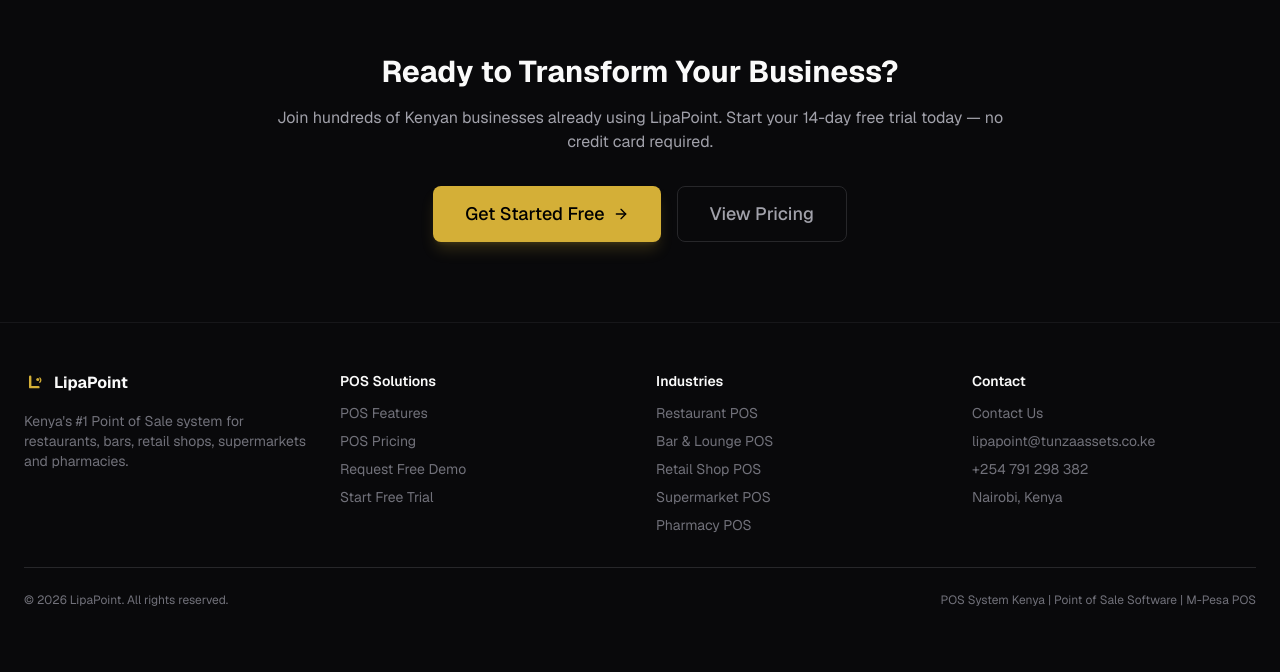
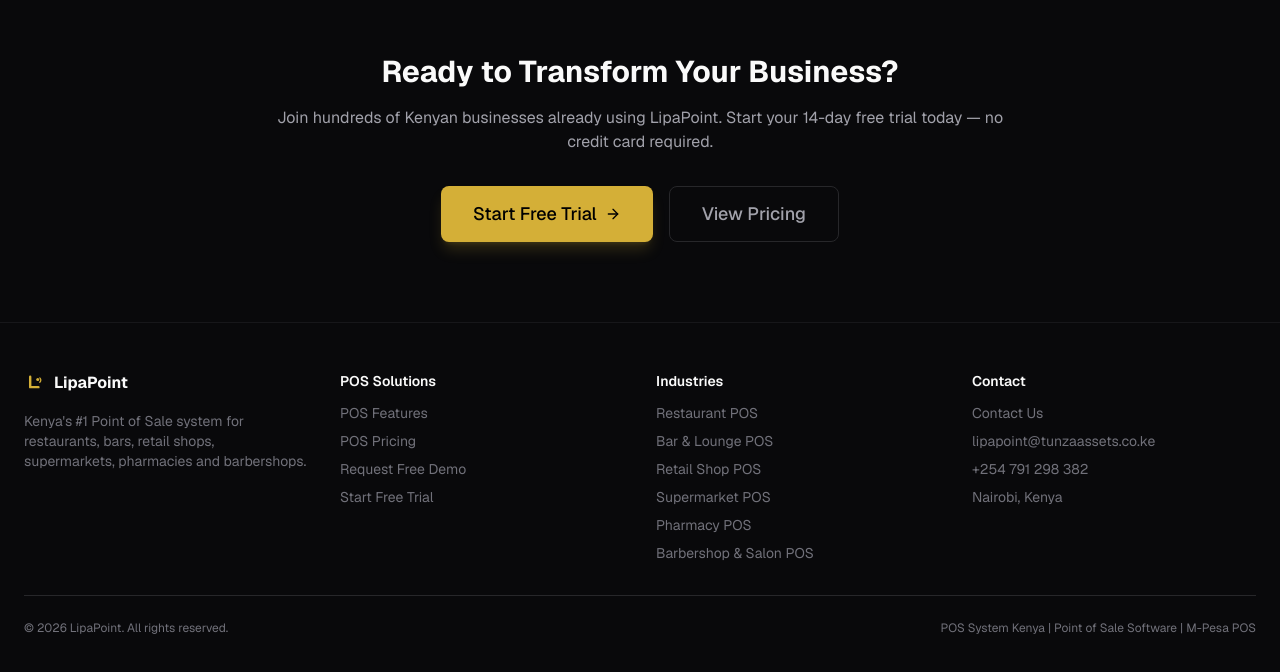
Before and after one commit to JosephMasaka/LipaPoint, a Next.js app: page / in a window 1280 px wide. Shown: the part 2918-3590 px from the top of the page. Built offline with nearby package versions, Linux system fonts and the light colour scheme; no server answers.

Commit message:
expanded industries: added restaurants, barbershop/salon

```diff
--- a/src/app/(marketing)/demo-request/page.tsx
+++ b/src/app/(marketing)/demo-request/page.tsx
@@ -13,6 +13,7 @@
   "SUPERMARKET",
   "PHARMACY",
   "HARDWARE",
+  "BARBERSHOP",
 ];
 
 export default function DemoRequestPage() {
--- a/src/app/(marketing)/layout.tsx
+++ b/src/app/(marketing)/layout.tsx
@@ -77,7 +77,7 @@
                 <span className="font-bold text-text-primary">LipaPoint</span>
               </div>
               <p className="text-sm text-text-muted">
-                Kenya&apos;s #1 Point of Sale system for restaurants, bars, retail shops, supermarkets and pharmacies.
+                Kenya&apos;s #1 Point of Sale system for restaurants, bars, retail shops, supermarkets, pharmacies and barbershops.
               </p>
             </div>
             <div>
@@ -97,6 +97,7 @@
                 <span className="block text-sm text-text-muted">Retail Shop POS</span>
                 <span className="block text-sm text-text-muted">Supermarket POS</span>
                 <span className="block text-sm text-text-muted">Pharmacy POS</span>
+                <span className="block text-sm text-text-muted">Barbershop & Salon POS</span>
               </nav>
             </div>
             <div>
--- a/src/app/(marketing)/page.tsx
+++ b/src/app/(marketing)/page.tsx
@@ -36,8 +36,8 @@
       offers: {
         "@type": "AggregateOffer",
         priceCurrency: "KES",
-        lowPrice: "2999",
-        highPrice: "14999",
+        lowPrice: "1999",
+        highPrice: "19999",
         offerCount: "3",
       },
       aggregateRating: {
@@ -93,7 +93,7 @@
           name: "How much does a POS system cost in Kenya?",
           acceptedAnswer: {
             "@type": "Answer",
-            text: "LipaPoint POS plans start from KSh 2,999/month for the Starter plan (ideal for small shops), KSh 5,999/month for Professional (multi-location businesses), and KSh 14,999/month for Enterprise (unlimited everything with API access). All plans include a free 14-day trial.",
+            text: "LipaPoint POS plans start from KSh 1,999/month for barbershops and salons, KSh 2,999/month for retail and restaurants. Professional and Enterprise tiers are available for growing businesses. All plans include a free 14-day trial.",
           },
         },
         {
@@ -287,7 +287,7 @@
               },
               {
                 q: "How much does a POS system cost in Kenya?",
-                a: "LipaPoint POS plans start from KSh 2,999/month for small shops, KSh 5,999/month for multi-location businesses, and KSh 14,999/month for enterprise. All plans include a free 14-day trial with no setup fees.",
+                a: "LipaPoint POS plans start from KSh 1,999/month for barbershops and salons, KSh 2,999/month for retail and restaurants. Professional and Enterprise tiers are available for growing businesses. All plans include a free 14-day trial with no setup fees.",
               },
               {
                 q: "Does LipaPoint POS support M-Pesa payments?",
@@ -333,7 +333,7 @@
           <div className="flex flex-col sm:flex-row items-center justify-center gap-4">
             <Link href="/register">
               <Button size="xl">
-                Get Started Free
+                Start Free Trial
                 <ArrowRight className="h-4 w-4" />
               </Button>
             </Link>
```
